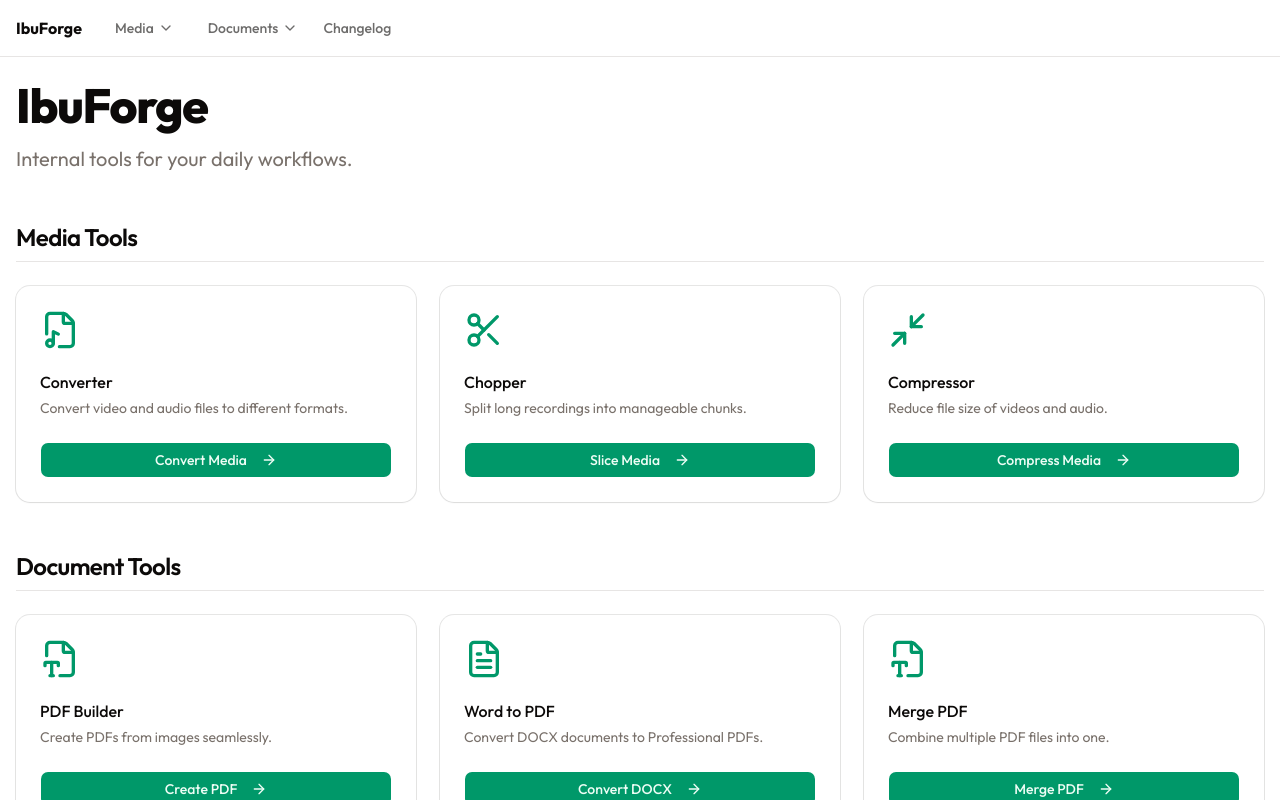
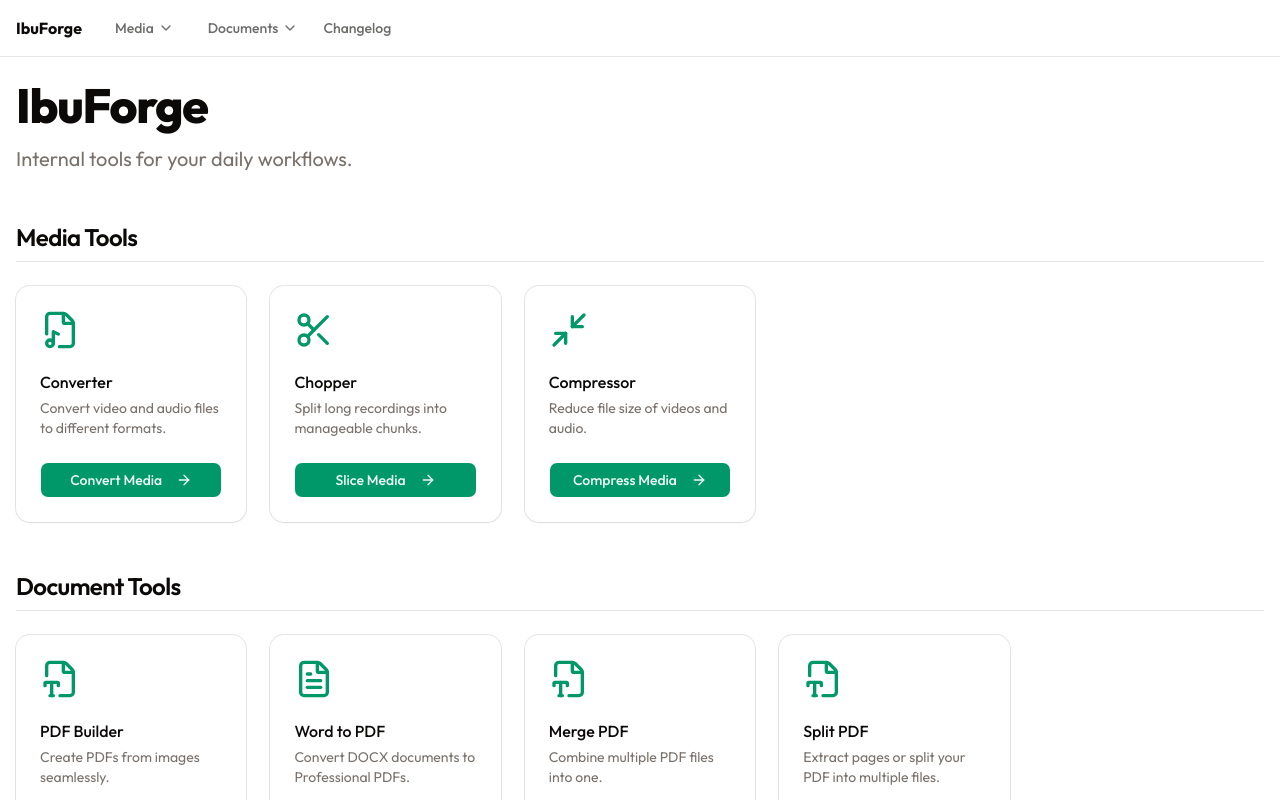
Before and after one commit to skyjuice/forge, a Next.js app: page / in a window 1280 px wide. Shown: the top 800 px of the page. Built offline with nearby package versions, Linux system fonts and the light colour scheme.

Commit message:
style: update dashboard grid to 5 columns on xl screens

```diff
--- a/app/page.tsx
+++ b/app/page.tsx
@@ -96,7 +96,7 @@ export default function Page() {
                     <div className="flex items-center gap-2 pb-2 border-b">
                         <h2 className="text-2xl font-semibold tracking-tight">{group.label}</h2>
                     </div>
-                    <div className="grid gap-6 sm:grid-cols-2 lg:grid-cols-3">
+                    <div className="grid gap-6 sm:grid-cols-2 md:grid-cols-3 lg:grid-cols-4 xl:grid-cols-5">
                         {group.tools.map((tool) => (
                             <Card key={tool.href} className="flex flex-col hover:bg-muted/50 transition-colors">
                                 <CardHeader>
```
